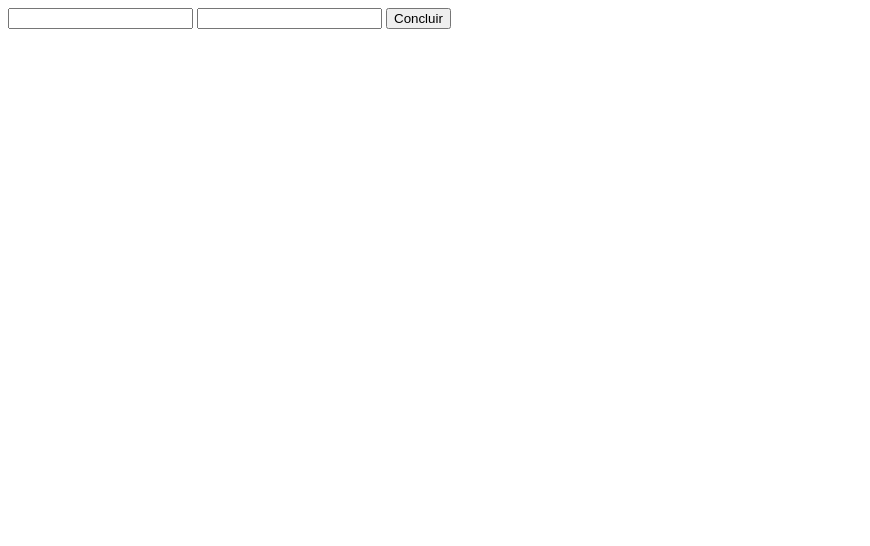
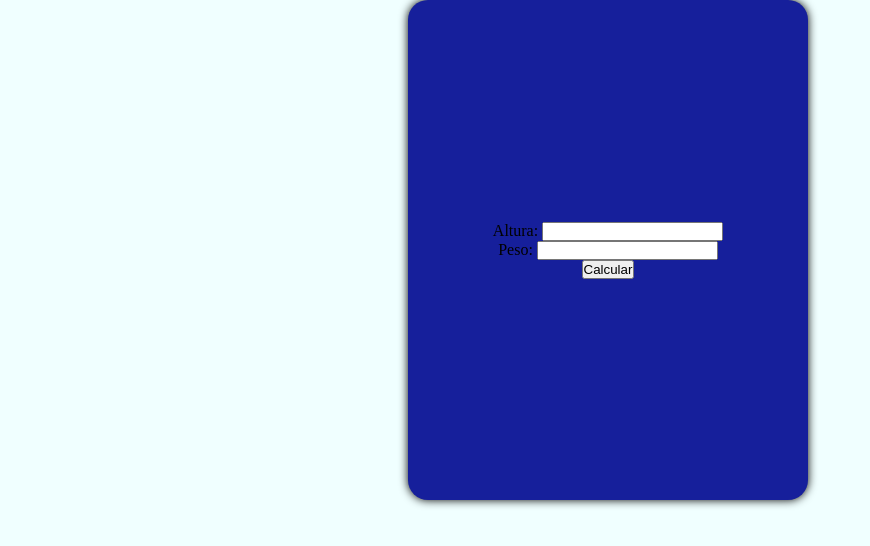
Before and after one commit to PauloMyckael/calculadora-imc, a plain HTML site: page index.html in a window 1280 px wide. Shown: the whole page, without its empty margins (0-870 px from the left). Drawn offline with Linux system fonts and the light colour scheme.

Commit message:
att html

```diff
--- a/index.html
+++ b/index.html
@@ -5,16 +5,27 @@
     <meta http-equiv="X-UA-Compatible" content="IE=edge">
     <meta name="viewport" content="width=device-width, initial-scale=1.0">
     <title>Calculadora IMC</title>
-
+    <link rel="stylesheet" href="style.css">
 </head>
 <body>
-    <div class="imc">
-        <div class="container">
-            <input type="number" name="" id="number1">
-            <input type="number" name="" id="number2">
-            <button type="submit">Concluir</button>
+<main>
+    <div class="container">
+        <div class="input">
+            <label>Altura: </label>
+            <input type="number" id="altura">
         </div>
+        <div class="input">
+            <label>Peso: </label>
+            <input type="number" id="peso">
+        </div>
+
+        <button id="calcular">Calcular</button>
+
     </div>
-    <script src="./scripts/imc.js"></script>
+
+
+</main>
+
+<script src="./scripts/imc.js"></script>
 </body>
 </html>
```
